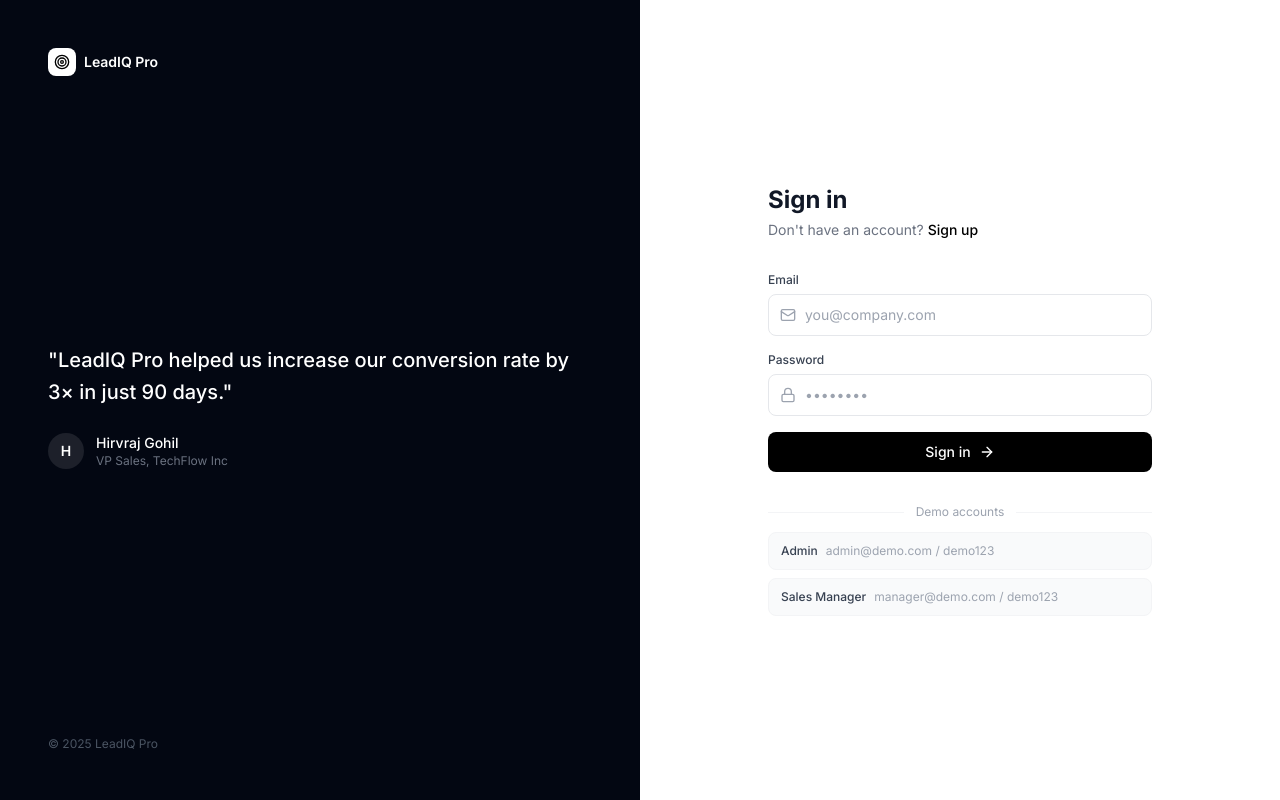
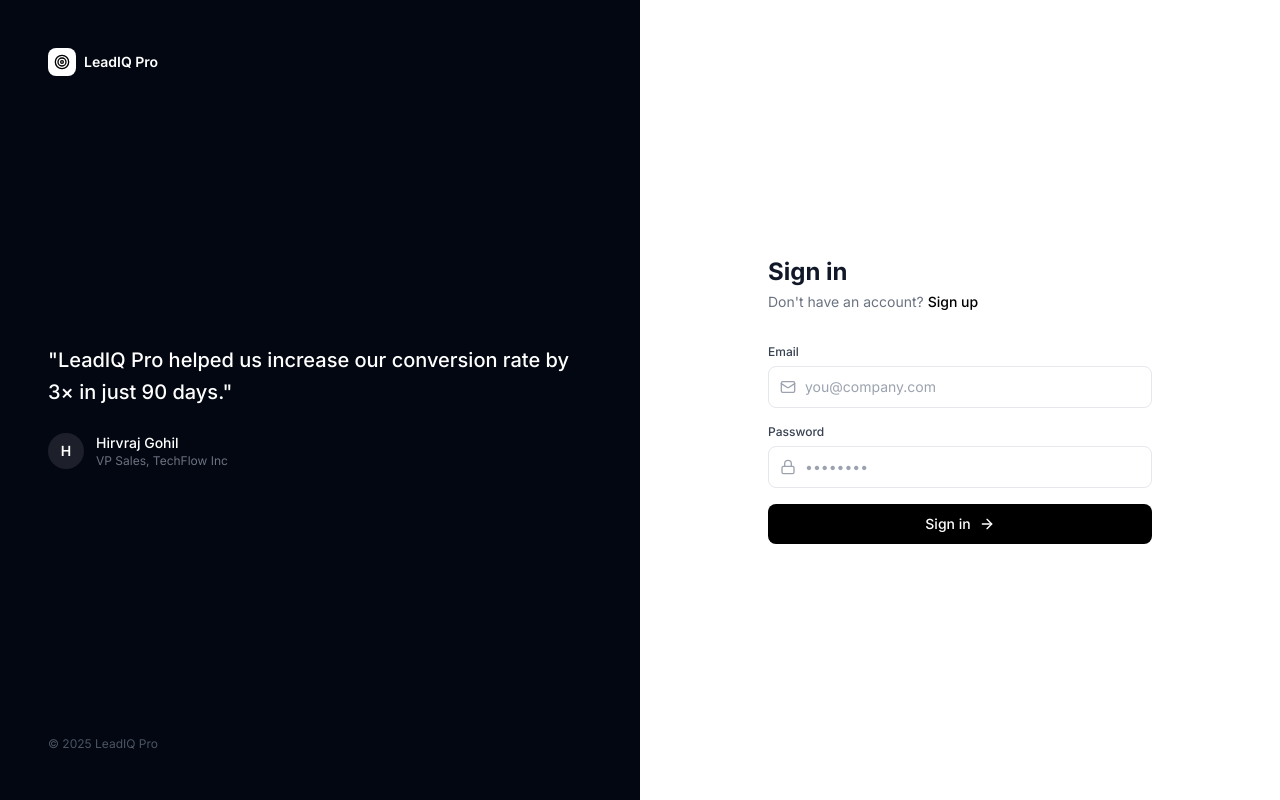
Before and after one commit to Hirva2804/kiro-ai-platform, a Next.js app: page /auth/login in a window 1280 px wide. Built offline with nearby package versions, Linux system fonts and the light colour scheme.

Commit message:
pass added

```diff
--- a/app/auth/login/page.tsx
+++ b/app/auth/login/page.tsx
@@ -102,27 +102,6 @@ export default function LoginPage() {
               {loading ? 'Signing in...' : <><span>Sign in</span><ArrowRight className="h-4 w-4" /></>}
             </button>
           </form>
-
-          {/* Demo accounts */}
-          <div className="mt-8">
-            <div className="flex items-center gap-3 mb-3">
-              <div className="flex-1 h-px bg-gray-100" />
-              <span className="text-xs text-gray-400">Demo accounts</span>
-              <div className="flex-1 h-px bg-gray-100" />
-            </div>
-            <div className="space-y-2">
-              {[
-                { label: 'Admin', email: 'admin@demo.com', pass: 'demo123' },
-                { label: 'Sales Manager', email: 'manager@demo.com', pass: 'demo123' },
-              ].map(d => (
-                <button key={d.email} onClick={() => { setEmail(d.email); setPassword(d.pass) }}
-                  className="w-full text-left px-3 py-2.5 text-xs bg-gray-50 hover:bg-gray-100 rounded-lg transition-colors border border-gray-100">
-                  <span className="font-medium text-gray-700">{d.label}</span>
-                  <span className="text-gray-400 ml-2">{d.email} / {d.pass}</span>
-                </button>
-              ))}
-            </div>
-          </div>
         </div>
       </div>
     </div>
```
Also changed, not shown: lib/auth.ts (+6 -6 lines).
